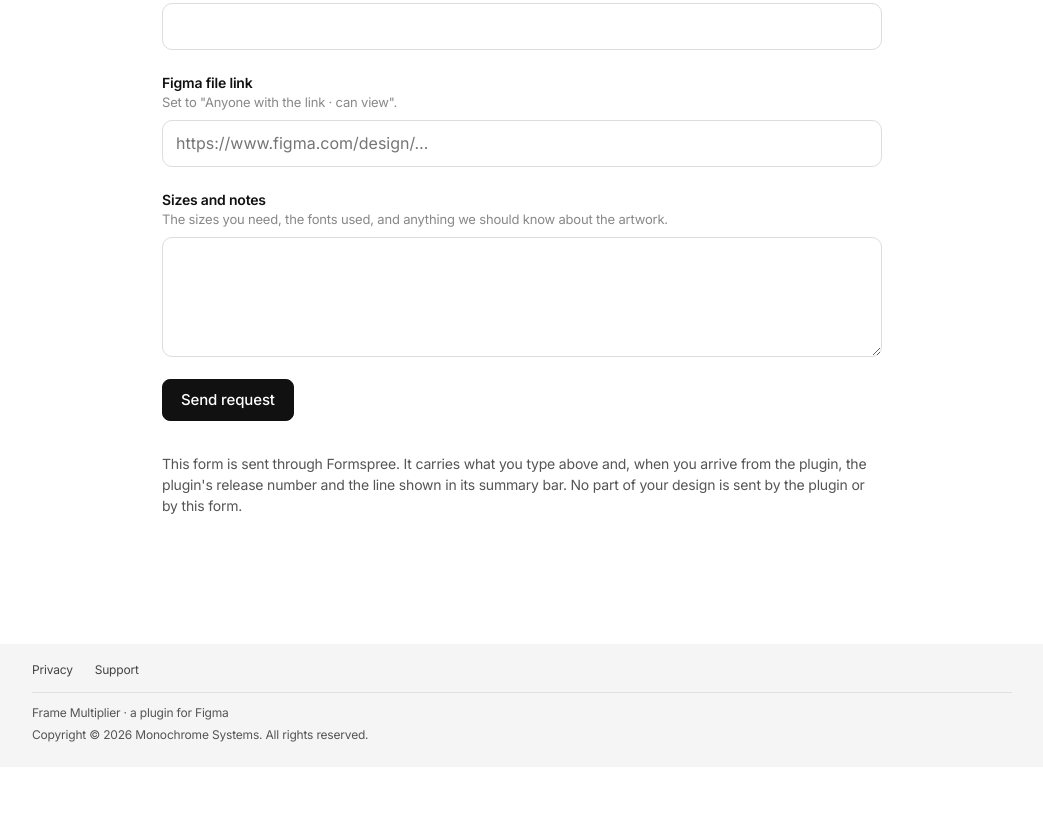
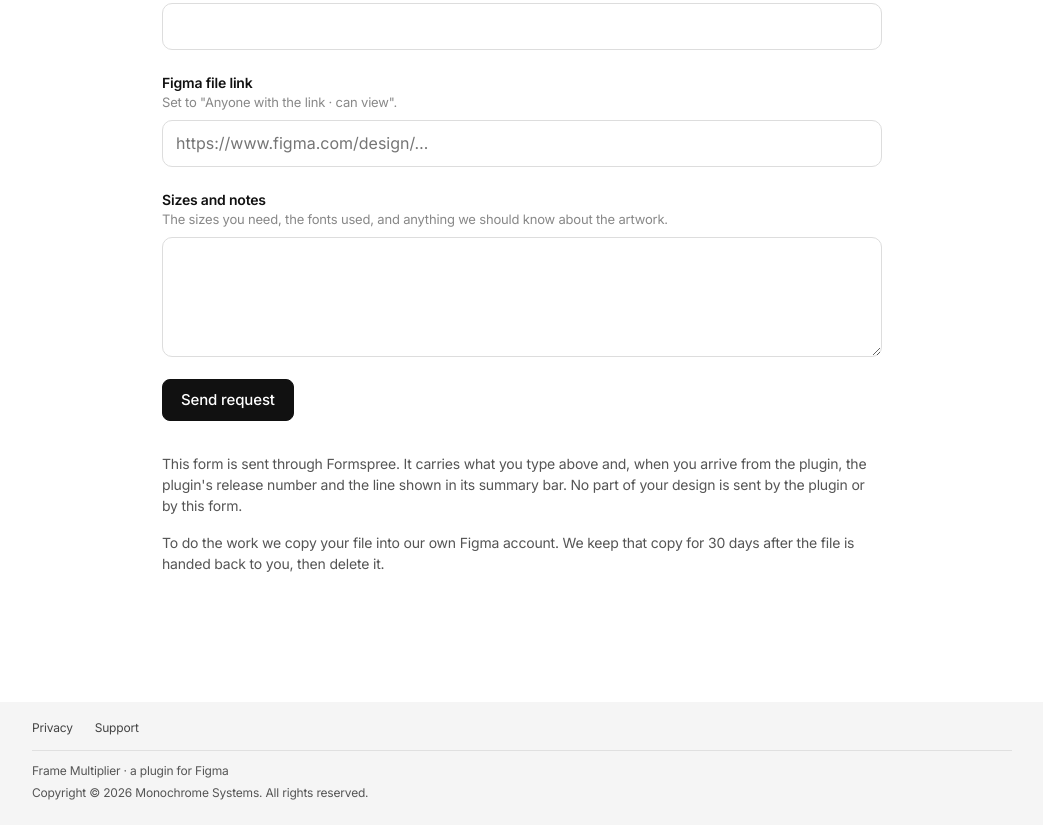
Before and after one commit to Monochrome-downloads/monochrome-services, a plain HTML site: page frame-multiplier/request/index.html in a window 1280 px wide. Shown: the part 1199-2024 px from the top of the page, without its empty margins (118-1161 px from the left). Before the commit the page ends 1966 px from the top, so only its background shows below. Drawn offline with Linux system fonts and the light colour scheme.

Commit message:
Frame Multiplier request page: our copy of the file is kept 30 days after handback
Co-Authored-By: Claude Fable 5.2 <noreply@anthropic.com>
Claude-Session: https://claude.ai/code/session_01WMifZYf9PLrE2ZY5ecbwdY

```diff
--- a/frame-multiplier/request/index.html
+++ b/frame-multiplier/request/index.html
@@ -155,6 +155,9 @@
     you arrive from the plugin, the plugin's release number and the line shown in its summary bar.
     No part of your design is sent by the plugin or by this form.</p>
 
+  <p class="req-note">To do the work we copy your file into our own Figma account. We keep that copy
+    for 30 days after the file is handed back to you, then delete it.</p>
+
   <script>
     (function () {
       var q = new URLSearchParams(location.search);
```
Also changed, not shown: src/frame-multiplier-request-body.html (+3 -0 lines).
